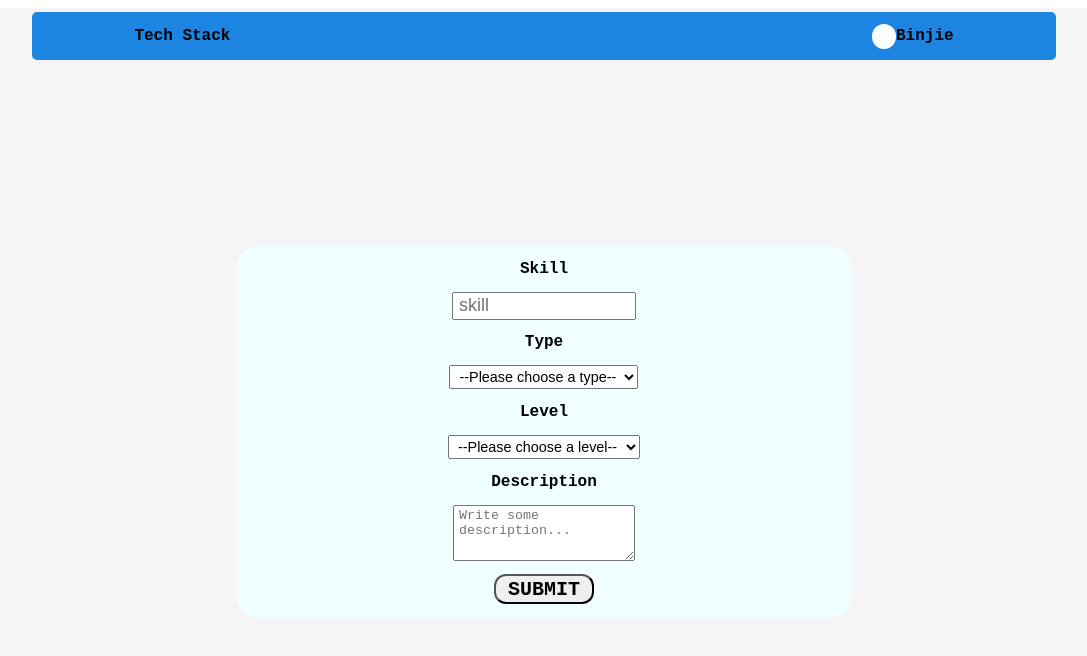
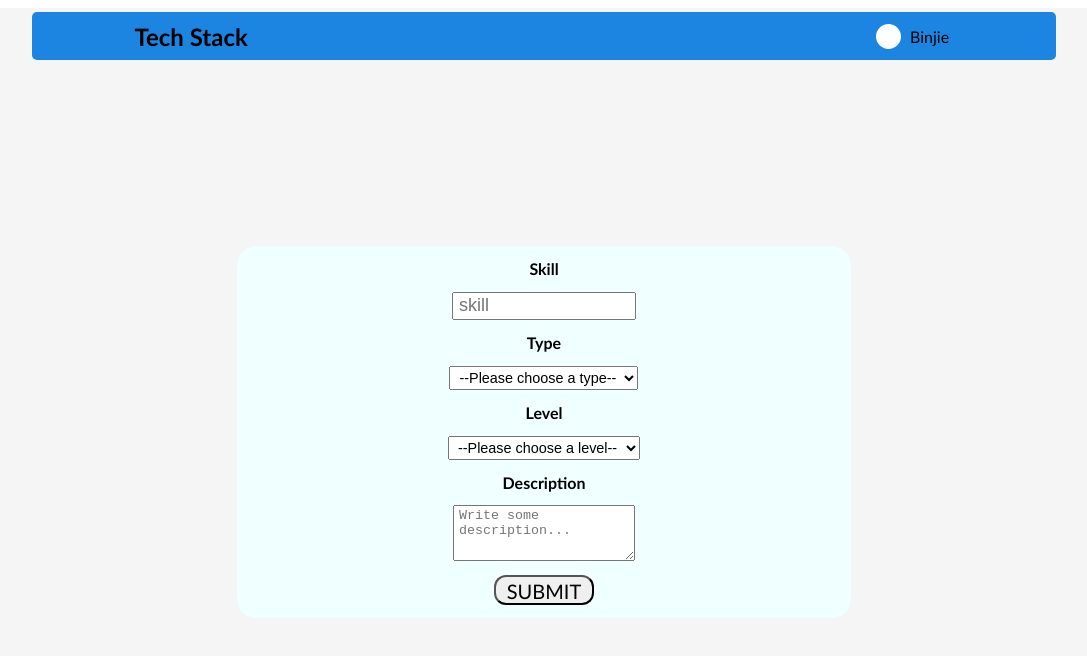
Before and after one commit to binjiezhang0626/mock-reddit, a React app: page /newpost in a window 1280 px wide. Shown: the top 656 px of the page, without its empty margins (104-1191 px from the left). Built offline with nearby package versions, Linux system fonts and the light colour scheme.

Commit message:
fix(18): change the post font-style

```diff
--- a/reddit-frontend/src/components/App/App.css
+++ b/reddit-frontend/src/components/App/App.css
@@ -5,7 +5,6 @@
   display: flex;
   align-items: center;
   justify-content: center;
-  font-family: 'Courier New', Courier, monospace;
-  font-weight: bold;
+  font-family: 'Gill Sans', 'Gill Sans MT', Calibri, 'Trebuchet MS', sans-serif;
   background-color: whitesmoke;
 }
--- a/reddit-frontend/src/components/Header/Header.js
+++ b/reddit-frontend/src/components/Header/Header.js
@@ -4,7 +4,7 @@ import './Header.css';
 const Header = () => (
   <div className="Header">
     <div className="subHeader">
-      <div>Tech Stack</div>
+      <h2>Tech Stack</h2>
       <div className="userInfo">
         <div className="avatar" />
         <span>Binjie</span>
--- a/reddit-frontend/src/components/NewPost/NewPost.css
+++ b/reddit-frontend/src/components/NewPost/NewPost.css
@@ -39,7 +39,6 @@ textarea{
   height: 8%;
   border-radius: 12px;
   font-size: 20px;
-  font-weight: bold;
   padding: 2px 5px;
-  font-family: 'Courier New', Courier, monospace;
+  font-family: 'Gill Sans', 'Gill Sans MT', Calibri, 'Trebuchet MS', sans-serif;
 }
--- a/reddit-frontend/src/components/Post/Post.js
+++ b/reddit-frontend/src/components/Post/Post.js
@@ -28,10 +28,18 @@ const Post = ({ post, vote, getPost }) => {
       </div>
 
       <div className="content">
-        <span>{post.skill}</span>
-        <span>{post.type}</span>
-        <span>{post.level}</span>
-        <span>{post.description}</span>
+        <h3 className="skill">{post.skill}</h3>
+        <span className="type">
+          Type:
+          {' '}
+          {post.type}
+        </span>
+        <span className="level">
+          Level:
+          {' '}
+          {post.level}
+        </span>
+        <p className="description">{post.description}</p>
       </div>
     </div>
   );
--- a/reddit-frontend/src/components/RightSide/RightSide.css
+++ b/reddit-frontend/src/components/RightSide/RightSide.css
@@ -3,8 +3,7 @@
   height: 7%;
   border-radius: 12px;
   font-size: 20px;
-  font-family: 'Courier New', Courier, monospace;
-  /* background-color:; */
+  font-family: 'Gill Sans', 'Gill Sans MT', Calibri, 'Trebuchet MS', sans-serif;
 }
 .note{
   width: 100%;
```
